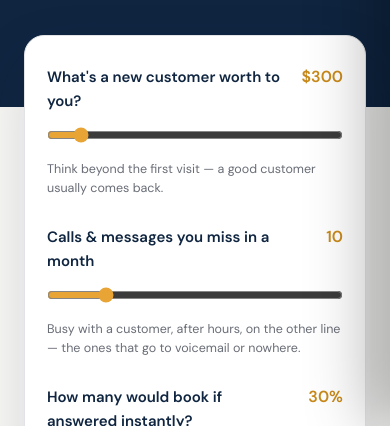
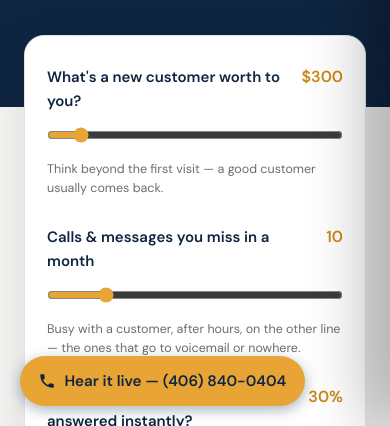
Before and after one commit to ghill217/406frontdesk-site, an Eleventy site: page src/roi.njk in a window 390 px wide. Shown: the part 418-844 px from the top of the page. Built offline with nearby package versions, Linux system fonts and the light colour scheme; Eleventy itself is replaced by a stand-in of ours; files that its build step writes are made by us from their sources; a script that the page names is missing.

Commit message:
Replace voice web-call widget with a tel: call CTA (bottom-left)
GHL web-call widgets can't run call-transfer actions (phone calls only),
so the browser-call path silently loses human handover. A real phone call
to the AI line keeps every capability.

Co-Authored-By: Claude Fable 5 <noreply@anthropic.com>

```diff
--- a/src/_data/site.json
+++ b/src/_data/site.json
@@ -16,7 +16,6 @@
   "ogImage": "/assets/img/og-image.png",
   "demoBookingUrl": "https://links.406frontdesk.com/widget/bookings/406-20-minute-demo",
   "chatWidgetId": "6a5100ae557ed325dae28d63",
-  "voiceWidgetId": "6a5fc0fc02d958a92e09e130",
   "demoFormId": "HdbxpqHMurKjaUkoCs6W",
   "nav": [
     { "label": "How It Works", "url": "/#how" },
--- a/src/_includes/layouts/base.njk
+++ b/src/_includes/layouts/base.njk
@@ -78,7 +78,15 @@
 
 {# GHL chat widget — site-wide, loaded async so it never blocks first paint #}
 <script src="https://widgets.leadconnectorhq.com/loader.js" data-resources-url="https://widgets.leadconnectorhq.com/chat-widget/loader.js" data-widget-id="{{ site.chatWidgetId }}" async></script>
-{# GHL Voice AI web-call widget — live demo of the AI receptionist, bottom-left (chat widget owns bottom-right) #}
-<script src="https://widgets.leadconnectorhq.com/loader.js" data-resources-url="https://widgets.leadconnectorhq.com/chat-widget/loader.js" data-widget-id="{{ site.voiceWidgetId }}" async></script>
+{# Call CTA, bottom-left (chat widget owns bottom-right) — a real phone call demos the AI receptionist
+   with every capability incl. transfers, which GHL web-call widgets don't support #}
+<a href="tel:{{ site.phone }}" class="call-cta" aria-label="Call the AI receptionist live at {{ site.phoneDisplay }}">
+  <svg width="18" height="18" viewBox="0 0 24 24" fill="currentColor" aria-hidden="true"><path d="M6.62 10.79a15.05 15.05 0 0 0 6.59 6.59l2.2-2.2a1 1 0 0 1 1.02-.24c1.12.37 2.33.57 3.57.57a1 1 0 0 1 1 1V20a1 1 0 0 1-1 1C10.61 21 3 13.39 3 4a1 1 0 0 1 1-1h3.5a1 1 0 0 1 1 1c0 1.24.2 2.45.57 3.57a1 1 0 0 1-.25 1.02l-2.2 2.2Z"/></svg>
+  <span>Hear it live — {{ site.phoneDisplay }}</span>
+</a>
+<style>
+.call-cta{position:fixed;bottom:20px;left:20px;z-index:9990;display:inline-flex;align-items:center;gap:.5rem;padding:.8rem 1.15rem;border-radius:999px;background:#E8A435;color:#0F2540;font-weight:700;font-size:.95rem;text-decoration:none;box-shadow:0 4px 14px rgba(15,37,64,.35);transition:transform .15s ease,box-shadow .15s ease}
+.call-cta:hover{transform:translateY(-2px);box-shadow:0 6px 18px rgba(15,37,64,.45)}
+</style>
 </body>
 </html>
```
